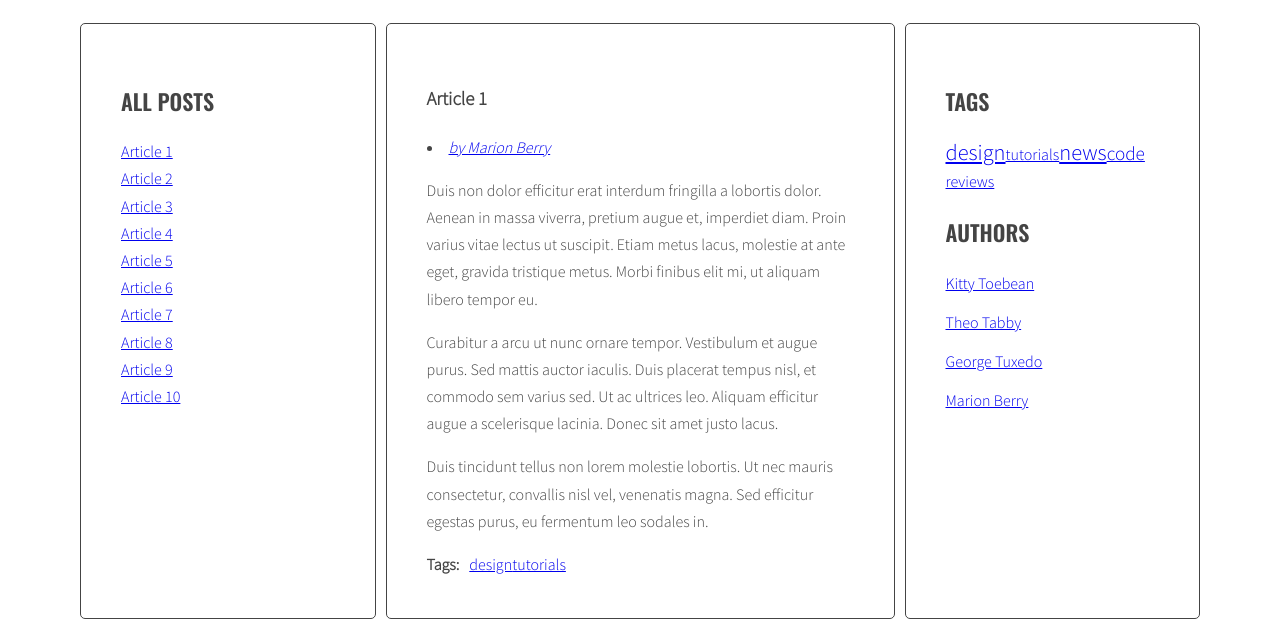
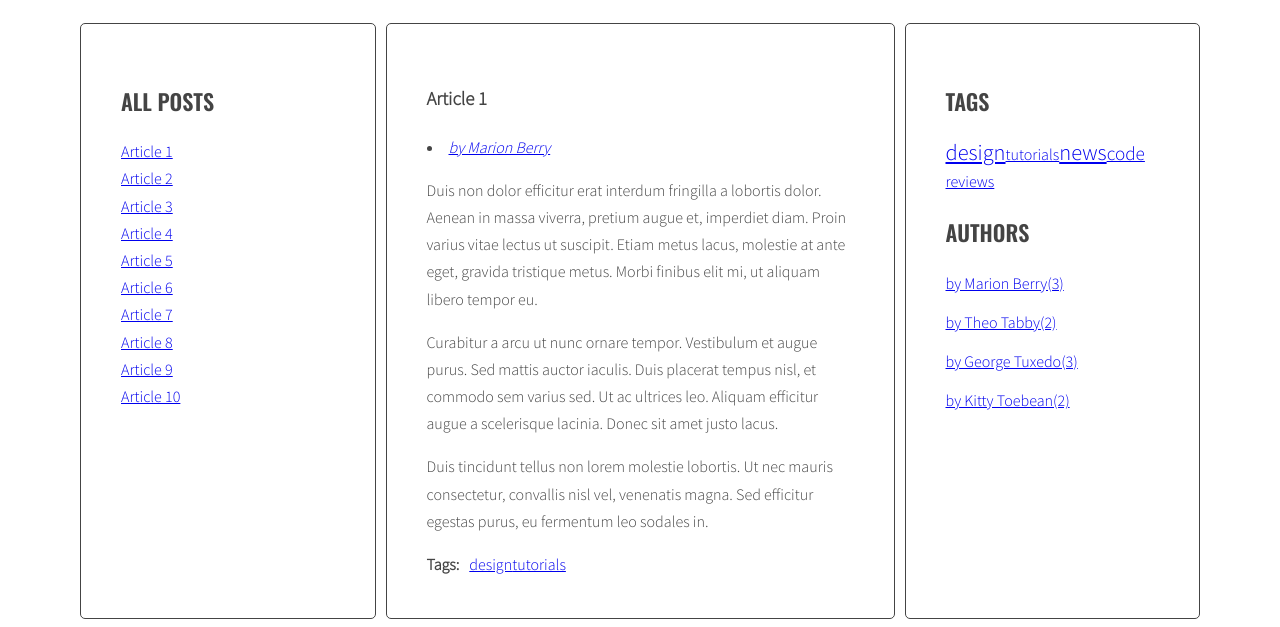
Before and after one commit to Pawelwgithub/javascript-blog, a website: page index.html in a window 1280 px wide. Shown: the part 220-847 px from the top of the page. Drawn offline with nearby package versions, Linux system fonts and the light colour scheme.

Commit message:
Add script JS function calculateAuthorsParams. Add script JS in function generateAuthors: check if this link is NOT already in allAuthors, add author to allAuthors object, find list of authors in right column, create variable for all links HTML code, START LOOP: for each author in allAuthors, generate code of a link and add it to allAuthorsHTML, END LOOP: for each author in allAuthors, add html from allAuthorsHTML to authorList and change script JS const opt

```diff
--- a/index.html
+++ b/index.html
@@ -194,7 +194,7 @@
                     </ul>
                     <h2 class="section-title">Authors</h2>
                     <ul class="list authors">
-                        <li>
+                        <!--<li>
                             <a href="#">
                                 <span class="author-name">Kitty Toebean</span>
                             </a>
@@ -213,7 +213,7 @@
                            <a href="#">
                                <span class="author-name">Marion Berry</span>
                            </a>
-                        </li>
+                        </li>-->
                     </ul>
                 </aside>
 
--- a/js/script.js
+++ b/js/script.js
@@ -1,4 +1,17 @@
+
 'use strict';
+
+const opt = {
+  articleSelector: '.post',
+  titleSelector: '.post-title',
+  titleListSelector: '.titles',
+  articleTagsSelector: '.post-tags .list',
+  articleAuthorsSelector: '.post-author',
+  tagsListSelector: '.tags.list',
+  authorsListSelector: '.authors.list',
+  cloudClassCount: '5',
+  cloudClassPrefix: 'tag-size-',
+};
 
 /* MODULE 5.3 */
 
@@ -47,31 +60,22 @@ function titleClickHandler(event){
 
 /* GENERATING TITLE LINKS MODULE 5.4 */
 
-const optArticleSelector = '.post',
-  optTitleSelector = '.post-title',
-  optTitleListSelector = '.titles',
-  optArticleTagsSelector = '.post-tags .list',
-  optArticleAuthorsSelector = '.post-author',
-  optTagsListSelector = '.tags.list',
-  optCloudClassCount = '5',
-  optCloudClassPrefix = 'tag-size-';
-
 function generateTitleLinks(customSelector = ''){
 
   /* remove contents of titleList, MODULE 5.4 */
 
-  const titleList = document.querySelector(optTitleListSelector);
+  const titleList = document.querySelector(opt.titleListSelector);
   titleList.innerHTML = '';
 
   /* for each article, MODULE 5.4 */
   /* find all the articles and save them to variable: articles, MODULE 5.4 */
 
-  const articles = document.querySelectorAll(optArticleSelector + customSelector);
+  const articles = document.querySelectorAll(opt.articleSelector + customSelector);
   console.log(articles);
 
   let html = '';
 
-  for (let article of articles) {
+  for(let article of articles){
 
     /* get the article id, MODULE 5.4 */
 
@@ -81,7 +85,7 @@ function generateTitleLinks(customSelector = ''){
     /* find the title element, MODULE 5.4 */
     /* get the title from the title element, MODULE 5.4 */
 
-    const articleTitle = article.querySelector(optTitleSelector).innerHTML;
+    const articleTitle = article.querySelector(opt.titleSelector).innerHTML;
 
     /* create HTML of the link, MODULE 5.4 */
 
@@ -130,19 +134,43 @@ function calculateTagsParams(tags){
 
 }
 
+/* CALCULATE AUTHORS PARAMS, MODULE 6.3 */
+
+function calculateAuthorsParams(authors){
+
+  const params = {
+    max: '0',
+    min: '999999'
+  };
+
+  for(let author in authors){
+    console.log(author + ' is used ' + authors[author] + ' times');
+
+    if(authors[author] > params.max){
+      params.max = authors[author];
+    }
+    if(authors[author] < params.min){
+      params.min = authors[author];
+    }
+  }
+
+  return params;
+
+}
+
 /* CALCULATE TAG CLASS, MODULE 6.3 */
 
 function calculateTagClass(count, params){
   const normalizedCount = count - params.min;
   const normalizedMax = params.max - params.min;
   const percentage = normalizedCount / normalizedMax;
-  const classNumber = Math.floor( percentage * (optCloudClassCount - 1) + 1 );
-  const classValue = optCloudClassPrefix + classNumber;
+  const classNumber = Math.floor( percentage * (opt.cloudClassCount - 1) + 1 );
+  const classValue = opt.cloudClassPrefix + classNumber;
   console.log(classValue);
   return classValue;
 }
 
-/* GENERATING TAGS, MODULE 6.2 */
+/* GENERATING TAGS, MODULE 6.2, 6.3 */
 
 function generateTags(){
 
@@ -152,7 +180,7 @@ function generateTags(){
 
   /* find all articles, MODULE 6.2 */
 
-  const articles = document.querySelectorAll(optArticleSelector);
+  const articles = document.querySelectorAll(opt.articleSelector);
   console.log(articles);
 
   /* START LOOP: for every article, MODULE 6.2 */
@@ -161,7 +189,7 @@ function generateTags(){
 
     /* find tags wrapper, MODULE 6.2 */
 
-    const tagsWrapper = article.querySelector(optArticleTagsSelector);
+    const tagsWrapper = article.querySelector(opt.articleTagsSelector);
     console.log(tagsWrapper);
 
     /* make html variable with empty string, MODULE 6.2 */
@@ -320,7 +348,7 @@ function addClickListenersToTags(){
 
   /* find all links to tags, MODULE 6.2 */
 
-  const tagLinks = document.querySelectorAll('.post-tags .list a');
+  const tagLinks = document.querySelectorAll('.post-tags .list a, .list.tags a');
   console.log(tagLinks);
 
   /* START LOOP: for each link, MODULE 6.2 */
@@ -338,22 +366,26 @@ function addClickListenersToTags(){
 
 addClickListenersToTags();
 
-/* GENERATING AUTHORS, MODULE 6.2 */
+/* GENERATING AUTHORS, MODULE 6.2, 6.3 */
 
 function generateAuthors(){
 
-  /* find all articles, MODULE 6.2 */
+  /* [NEW] create a new variable allAuthors with an empty object, MODULE 6.3 */
 
-  const articles = document.querySelectorAll(optArticleSelector);
-  console.log(articles);
+  let allAuthors = {};
 
-  /* START LOOP: for every article, MODULE 6.2 */
+  /* find all authors, MODULE 6.2 */
 
-  for(let article of articles){
+  const authors = document.querySelectorAll(opt.articleSelector);
+  console.log(authors);
+
+  /* START LOOP: for every author, MODULE 6.2 */
+
+  for(let author of authors){
 
     /* find authors wrapper, MODULE 6.2 */
 
-    const authorsWrapper = article.querySelector(optArticleAuthorsSelector);
+    const authorsWrapper = author.querySelector(opt.articleAuthorsSelector);
     console.log(authorsWrapper);
 
     /* make html variable with empty string, MODULE 6.2 */
@@ -362,18 +394,29 @@ function generateAuthors(){
 
     /* get authors from data-author attribute, MODULE 6.2 */
 
-    const author = article.getAttribute('data-author');
-    console.log(author);
+    const articleAuthor = author.getAttribute('data-author');
+    console.log(articleAuthor);
 
     /* generate HTML of the link, MODULE 6.2 */
 
-    const linkHTML = '<li><a href="#author-' + author + '">' + author + '</a></li>';
+    const linkHTML = '<li><a href="#author-' + articleAuthor + '">' + articleAuthor + '</a></li>';
     console.log(linkHTML);
 
     /* add generated code to html variable, MODULE 6.2 */
 
     html = html + linkHTML;
     console.log(html);
+
+    /* [NEW] check if this link is NOT already in allAuthors, MODULE 6.3 */
+
+    if(!allAuthors.hasOwnProperty(articleAuthor)){
+
+      /* [NEW] add author to allAuthors object, MODULE 6.3 */
+
+      allAuthors[articleAuthor] = 1;
+    } else {
+      allAuthors[articleAuthor]++;
+    }
 
     /* insert HTML of all the links into the authors wrapper, MODULE 6.2 */
 
@@ -383,6 +426,44 @@ function generateAuthors(){
     /* END LOOP: for every article, MODULE 6.2 */
 
   }
+
+  /* [NEW] find list of authors in right column, MODULE 6.3 */
+
+  const authorList = document.querySelector('.authors');
+  console.log(authorList);
+
+  /* [NEW] create variable for all links HTML code, MODULE 6.3 */
+
+  const authorsParams = calculateAuthorsParams(allAuthors);
+  console.log('authorsParams:', authorsParams);
+
+  let allAuthorsHTML = '';
+
+  /* [NEW] START LOOP: for each author in allAuthors:, MODULE 6.3 */
+
+  for(let articleAuthor in allAuthors){
+
+    /* [NEW] generate code of a link and add it to allAuthorsHTML, MODULE 6.3 */
+
+    // const linkHTML = '<li><a href="#tag-' + tag + '"><span>' + tag + '</span></a></li>';
+
+    // allTagsHTML += '<li><a href="#tag-' + tag + '" class="' + calculateTagClass(allTags[tag], tagsParams) + '">' + tag + ' (' + allTags[tag] + ')' + '</a></li>';
+
+    const authorLinkHTML = '<li><a href="#author-' + articleAuthor + '">' + articleAuthor + '(' + allAuthors[articleAuthor] + ')' + '</a></li>';
+
+    console.log('authorLinkHTML:', authorLinkHTML);
+
+    allAuthorsHTML += authorLinkHTML;
+
+    /* [NEW] END LOOP: for each author in allAuthors:, MODULE 6.3 */
+
+  }
+
+  /* [NEW] add html from allAuthorsHTML to authorList, MODULE 6.3 */
+
+  authorList.innerHTML = allAuthorsHTML;
+  console.log(authorList);
+
 }
 
 generateAuthors();
@@ -450,7 +531,7 @@ function addClickListenersToAuthors(){
 
   /* find all links to authors, MODULE 6.2 */
 
-  const authorLinks = document.querySelectorAll('.post-author a .list.authors a');
+  const authorLinks = document.querySelectorAll('.post-author a, .list.authors a');
   console.log(authorLinks);
 
   /* START LOOP: for each link, MODULE 6.2 */
```
